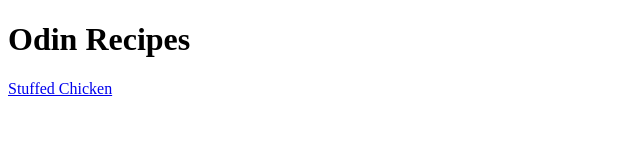
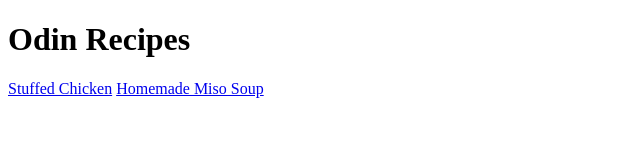
Before and after one commit to Nolippe/odin-recipes, a plain HTML site: page index.html in a window 1280 px wide. Shown: the whole page, without its empty margins (0-640 px from the left). Drawn offline with Linux system fonts and the light colour scheme.

Commit message:
added link to homemade miso soup

```diff
--- a/index.html
+++ b/index.html
@@ -6,5 +6,6 @@
     <body>
         <h1>Odin Recipes</h1>
         <a href="recipes/stuffedchicken.html">Stuffed Chicken</a>
+        <a href="recipes/homemademisosoup.html">Homemade Miso Soup</a>
     </body>
 </html>
```
